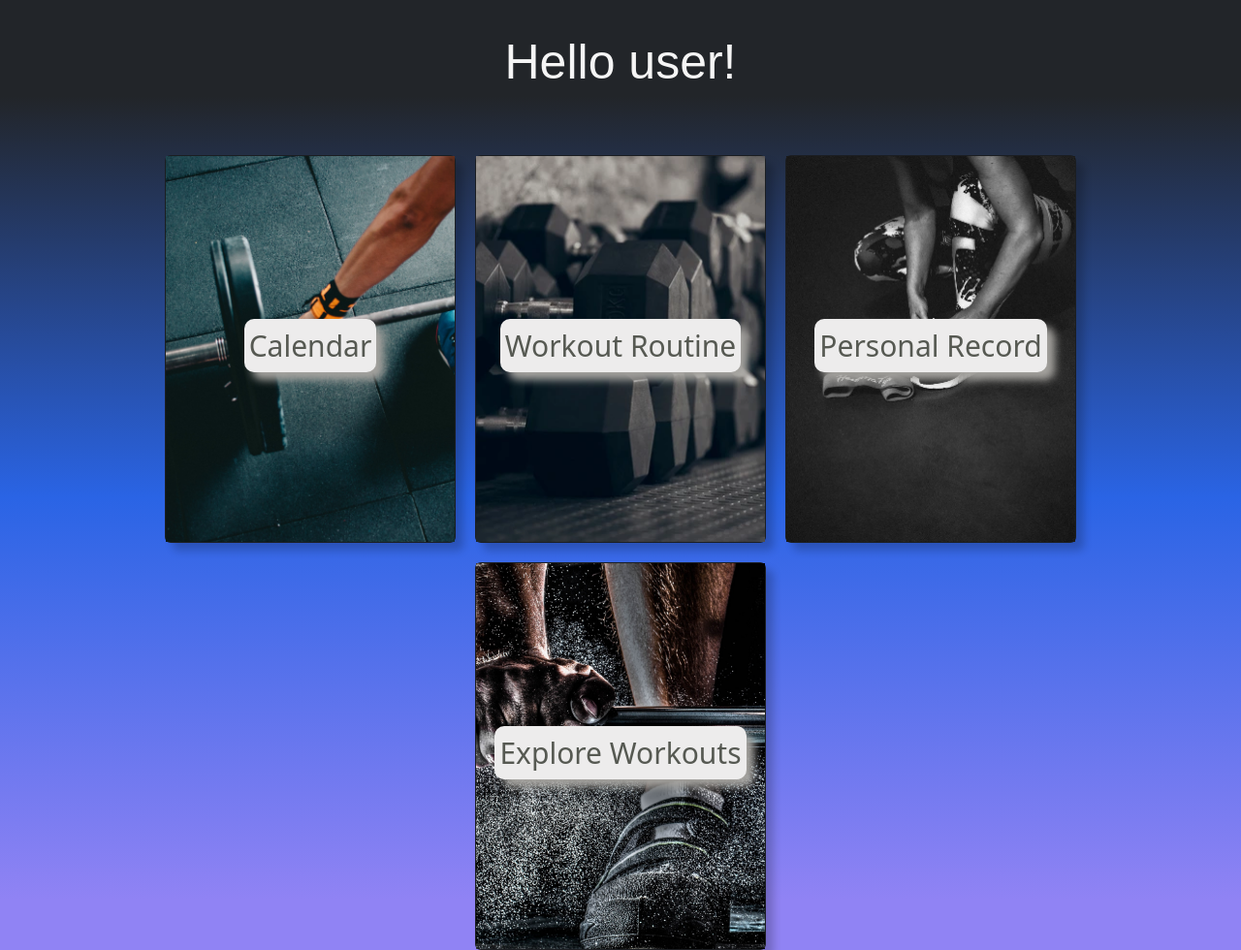
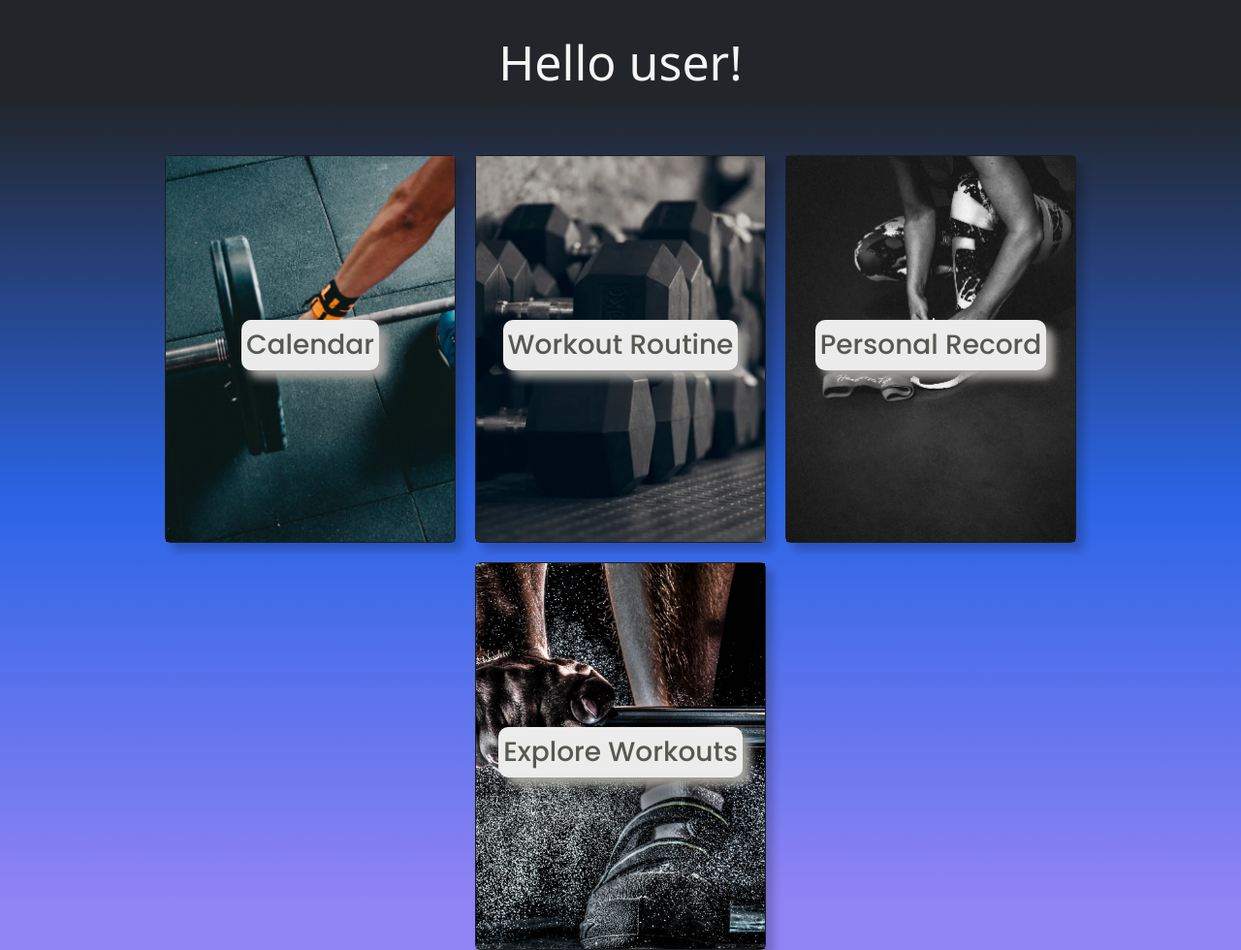
Before and after one commit to kcsheraj/Motion-Matrix, a Django app: page /dashboardPage/ in a window 1280 px wide. Shown: the part 56-1036 px from the top of the page at 97% size. Run offline with Django 4.2, Linux system fonts and the light colour scheme.

Commit message:
update layout2 fonts and dashboard fonts

```diff
--- a/myproject/myapp/static/css/dashboardPage.css
+++ b/myproject/myapp/static/css/dashboardPage.css
@@ -13,7 +13,6 @@ h1 {
   font-size: 50px;
   color: whitesmoke;
   text-align: center;
-  font-family: Arial, sans-serif;
   padding: 18px;
 }
 .card {
@@ -40,7 +39,7 @@ h1 {
 }
 
 .card-title {
-  font-size: 30px;
+  font-size: 28px;
   text-decoration: none;
   background-color: #edecec;
   padding: 5px;
@@ -50,6 +49,7 @@ h1 {
   box-shadow: 8px 8px 8px 0 #a4a29e;
   transition: transform 0.3s ease, background-color 0.3s ease, color 0.3s ease;
   font-weight: 500;
+  font-family: "Poppins", sans-serif;
 }
 
 .card-title:hover {
--- a/myproject/myapp/static/css/layout2.css
+++ b/myproject/myapp/static/css/layout2.css
@@ -15,3 +15,8 @@
   margin-left: 0; /* Adjust the margin to push the icon to the left */
   /* Additional styling to ensure alignment and size */
 }
+
+body {
+  font-weight: 500;
+  font-family: "Poppins", sans-serif;
+}
--- a/myproject/myapp/templates/dashboardPage.html
+++ b/myproject/myapp/templates/dashboardPage.html
@@ -5,8 +5,13 @@
   type="text/css"
   href="{% static 'css/dashboardPage.css' %}"
 />
+<link rel="preconnect" href="https://fonts.gstatic.com" />
+<link
+  href="https://fonts.googleapis.com/css2?family=Poppins:wght@500&display=swap"
+  rel="stylesheet"
+/>
 {% endblock %} {% block layout2_content %}
-<br>
+<br />
 <h1>Hello {{ display_name }}!</h1>
 <!-- Unique Dashboard Content Goes Here -->
 <div class="container2 mt-5">
--- a/myproject/myapp/templates/layout2.html
+++ b/myproject/myapp/templates/layout2.html
@@ -2,6 +2,11 @@
 <!-- Use this to add HTML to layout.html's <head> -->
 {% block loadInHead %}
 <link rel="stylesheet" type="text/css" href="{% static 'css/layout2.css' %}" />
+<link rel="preconnect" href="https://fonts.gstatic.com" />
+<link
+  href="https://fonts.googleapis.com/css2?family=Poppins:wght@500&display=swap"
+  rel="stylesheet"
+/>
 {% endblock %}
 
 {% block content %}
```
Lines whose indentation alone changed are shown as unchanged.
